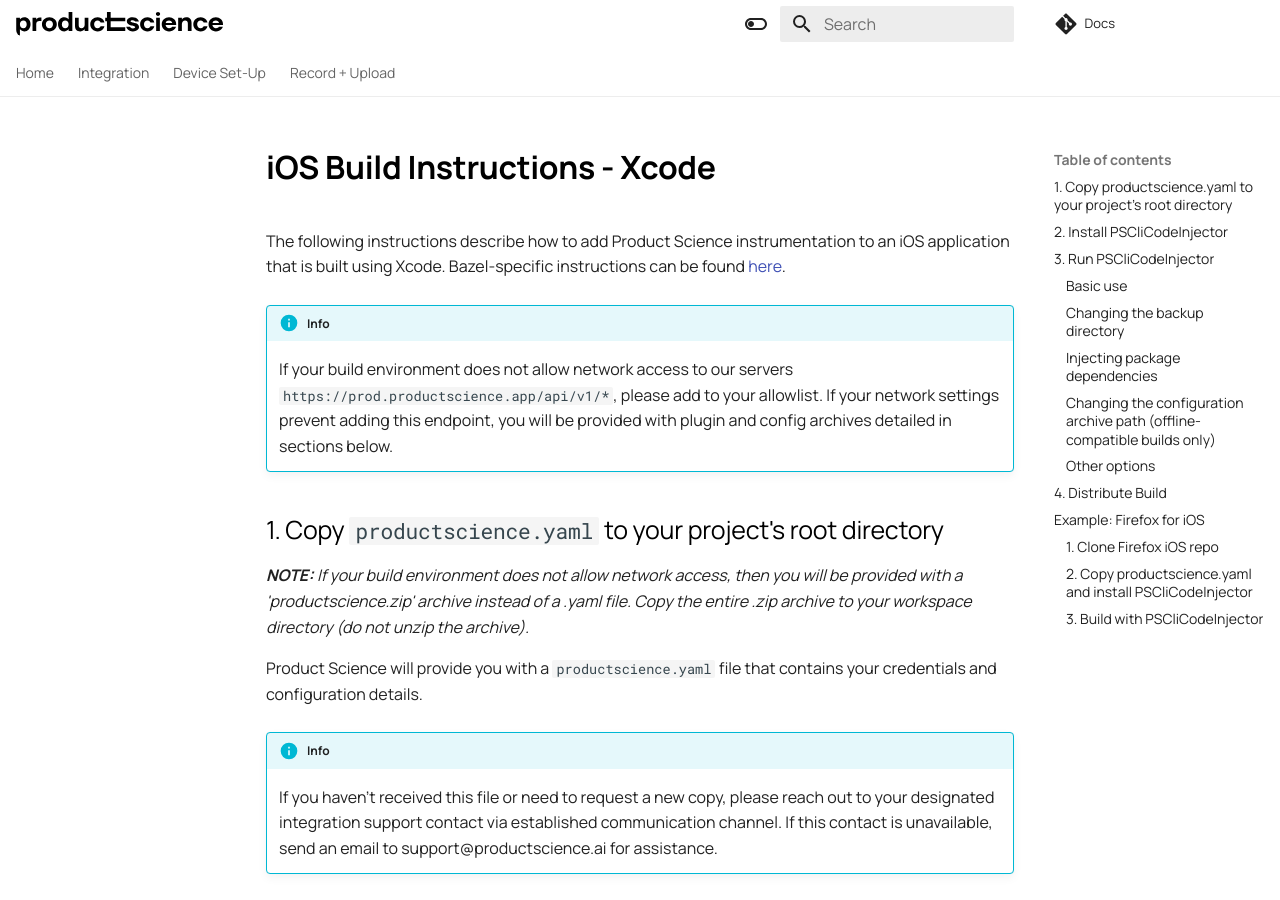
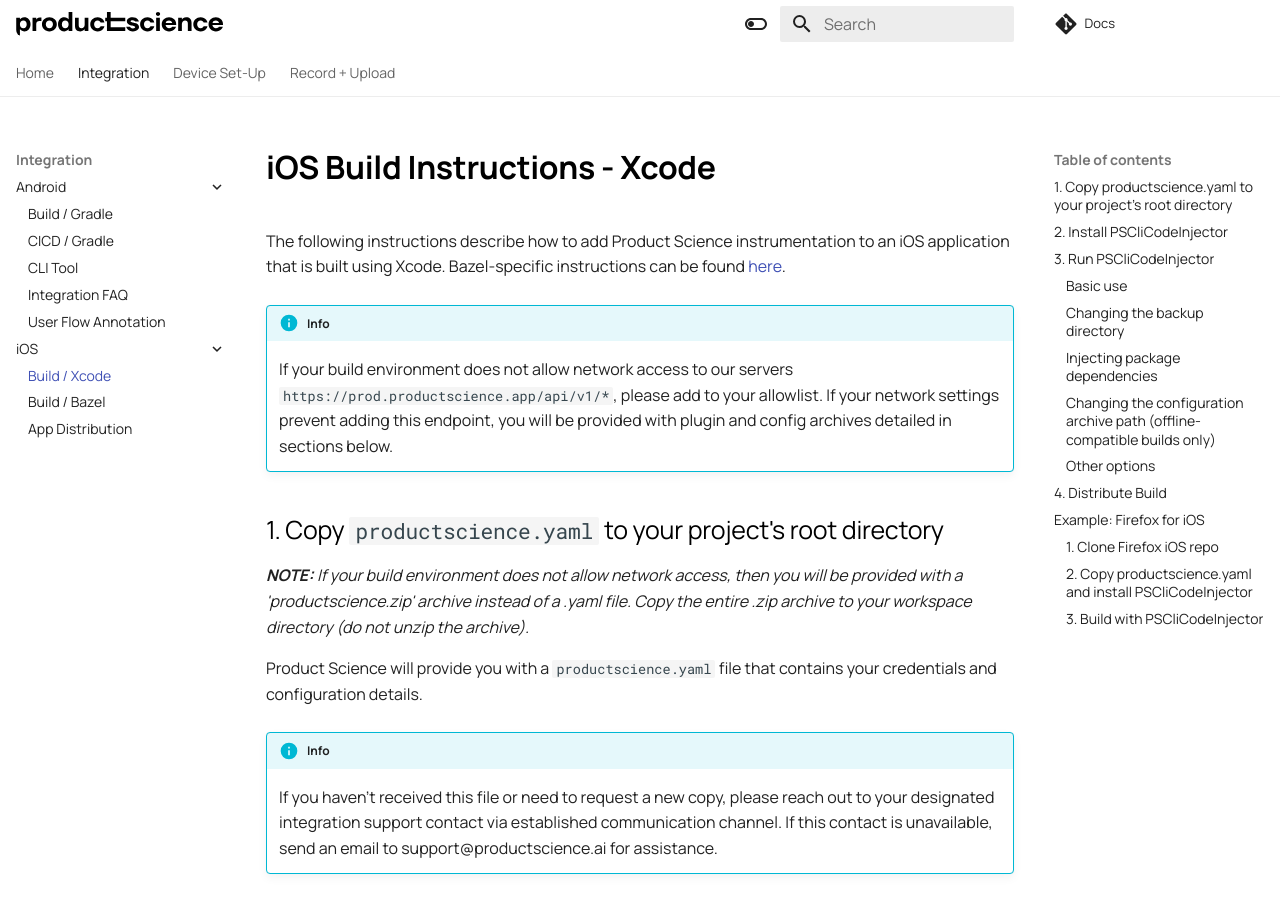
Before and after one commit to product-science/docs, an MkDocs documentation site: the page built from docs/integration/ios/xcode.md, in a window 1280 px wide and 900 px high. Built offline with MkDocs 1.6.1 and Material for MkDocs 9.7.7, drawn with Linux system fonts in a browser that asks for light colours; part of the change alters nothing that is shown.

Commit message:
Update mkdocs.yml with new file paths

```diff
--- a/mkdocs.yml
+++ b/mkdocs.yml
@@ -11,21 +11,21 @@ nav:
   - Home: index.md
   - Integration:
       - Android:
-          - Build / Gradle: android/gradle.md
-          - CICD / Gradle: android/cicd.md
-          - CLI Tool: android/cli-tool.md
-          - Integration FAQ: android/integration-faq-android.md
-          - User Flow Annotation: android/user-flow.md
+          - Build / Gradle: integration/android/gradle.md
+          - CICD / Gradle: integration/android/cicd.md
+          - CLI Tool: integration/android/cli-tool.md
+          - Integration FAQ: integration/android/integration-faq-android.md
+          - User Flow Annotation: integration/android/user-flow.md
       - iOS:
-          - Build / Xcode: ios/xcode.md
-          - Build / Bazel: ios/bazel.md
-          - App Distribution: ios/distribution.md
+          - Build / Xcode: integration/ios/xcode.md
+          - Build / Bazel: integration/ios/bazel.md
+          - App Distribution: integration/ios/distribution.md
   - Device Set-Up:
-      - Android: website-docs/device-set-up-android.md
-      - iOS: website-docs/device-set-up-ios.md
+      - Android: device-setup/android.md
+      - iOS: device-setup/ios.md
   - Record + Upload:
-      - Android: website-docs/record-n-upload-android.md
-      - iOS: website-docs/record-n-upload-ios.md
+      - Android: record-n-upload/android.md
+      - iOS: record-n-upload/ios.md
 
 # Visual
 theme:
```
